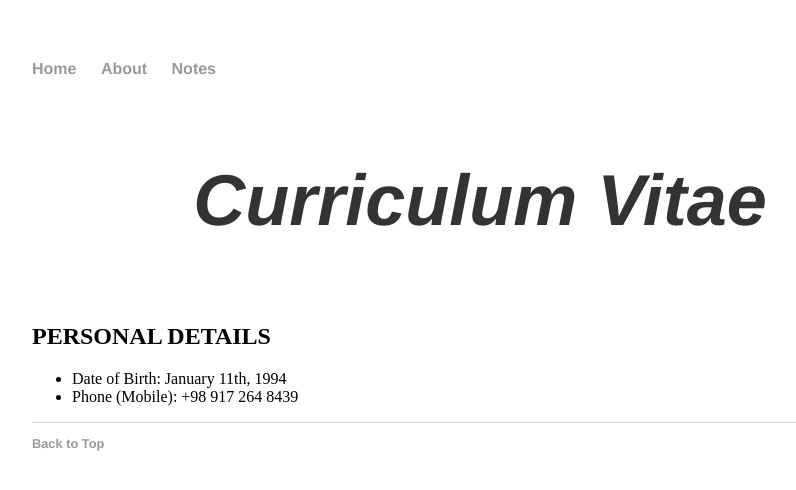
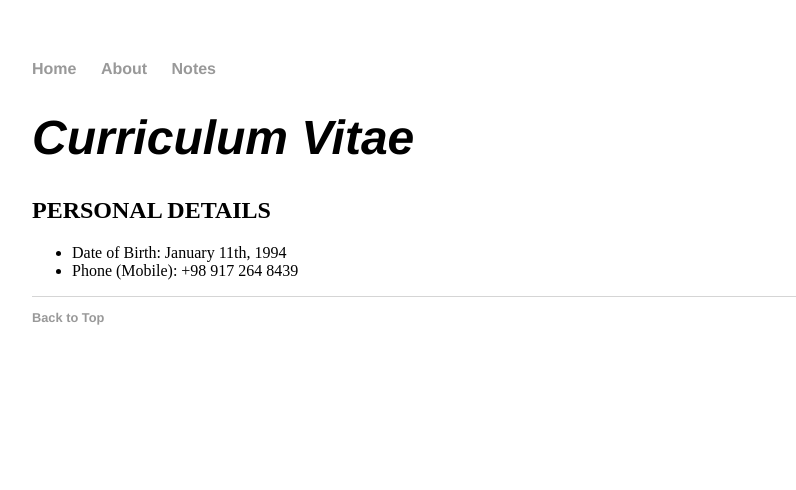
Before and after one commit to mrrezaie/mrrezaie.github.io, a Jekyll site: the page built from about/cv.html, in a window 1280 px wide. Shown: the top 490 px of the page, without its empty margins (160-956 px from the left). Built offline with Jekyll 4.4.1, drawn with Linux system fonts in a browser that asks for light colours.

Commit message:
Update cv.html

```diff
--- a/about/cv.html
+++ b/about/cv.html
@@ -4,7 +4,7 @@ title: CV
 ---
 
 <div>
-  <h1><em><p align="center">Curriculum Vitae</p></em></h1>
+  <h1><em>Curriculum Vitae</em></h1>
 
   <h2>PERSONAL DETAILS</h2>
   <ul>
```
